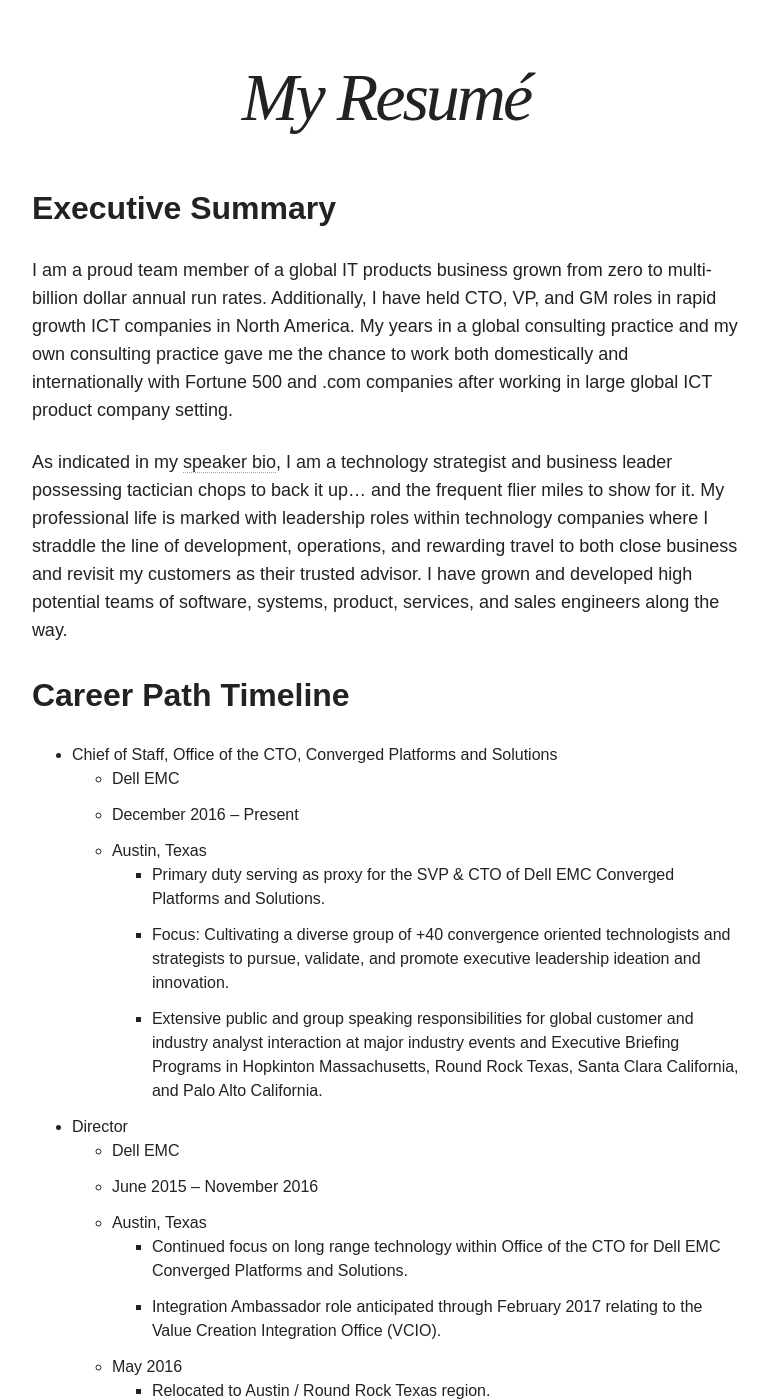
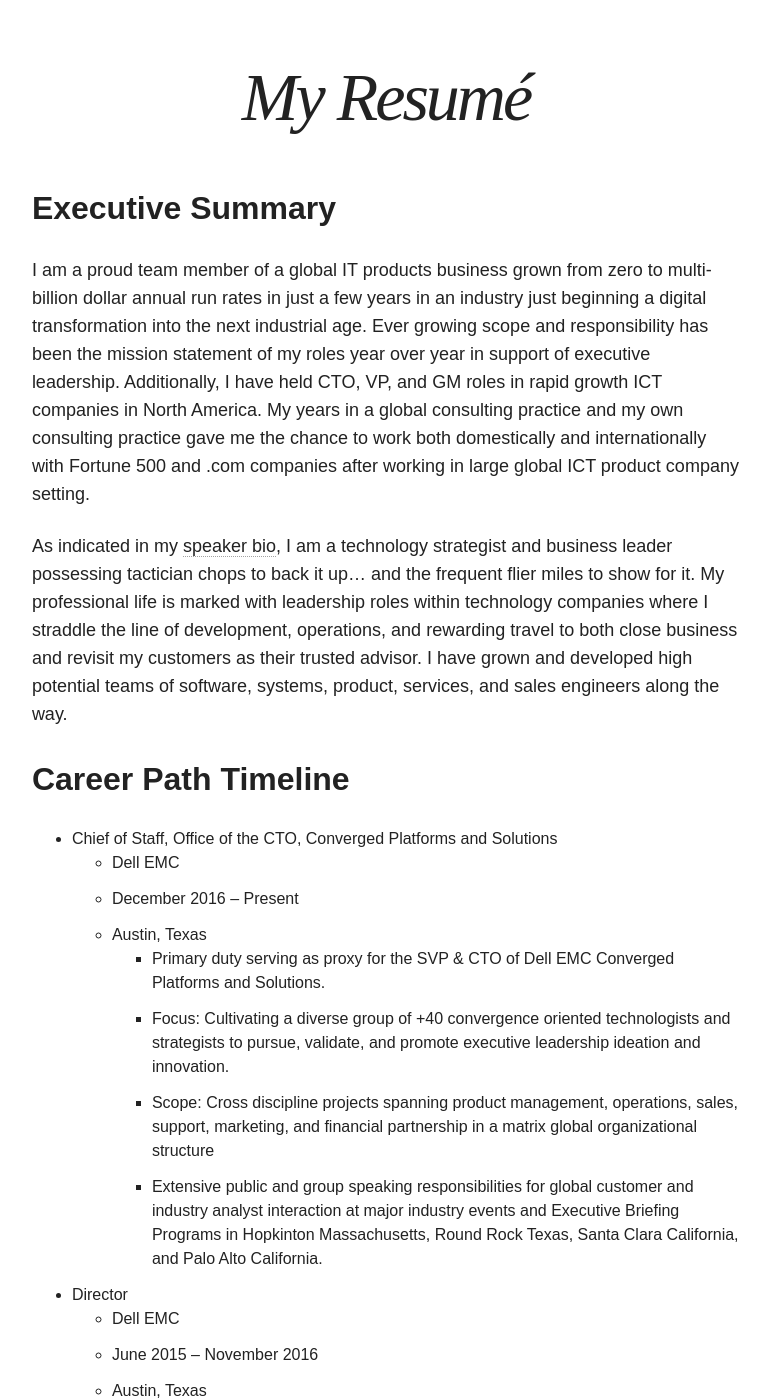
Before and after one commit to nsshommo/jaycuthrell.github.io, a Jekyll site: the page built from resume2017/index.md, in a window 1280 px wide and 1400 px high, scrolled down 603 px. Shown: the whole window, without its empty margins (254-1024 px from the left). Built offline with Jekyll 4.4.1, drawn with Linux system fonts in a browser that asks for light colours; nearby versions of some CDN libraries; comment, search, counter and statistics services are not loaded; some of the changed text lies outside the part shown.

Commit message:
formatting

```diff
--- a/resume2017/index.md
+++ b/resume2017/index.md
@@ -7,7 +7,7 @@ image:
 
 ## Executive Summary
 
-I am a proud team member of a global IT products business grown from zero to multi-billion dollar annual run rates. Additionally, I have held CTO, VP, and GM roles in rapid growth ICT companies in North America. My years in a global consulting practice and my own consulting practice gave me the chance to work both domestically and internationally with Fortune 500 and .com companies after working in large global ICT product company setting.
+I am a proud team member of a global IT products business grown from zero to multi-billion dollar annual run rates in just a few years in an industry just beginning a digital transformation into the next industrial age. Ever growing scope and responsibility has been the mission statement of my roles year over year in support of executive leadership. Additionally, I have held CTO, VP, and GM roles in rapid growth ICT companies in North America. My years in a global consulting practice and my own consulting practice gave me the chance to work both domestically and internationally with Fortune 500 and .com companies after working in large global ICT product company setting.
 
 As indicated in my [speaker bio](/), I am a technology strategist and business leader possessing tactician chops to back it up... and the frequent flier miles to show for it. My professional life is marked with leadership roles within technology companies where I straddle the line of development, operations, and rewarding travel to both close business and revisit my customers as their trusted advisor. I have grown and developed high potential teams of software, systems, product, services, and sales engineers along the way.
 
@@ -19,6 +19,7 @@ As indicated in my [speaker bio](/), I am a technology strategist and business l
   - Austin, Texas
     - Primary duty serving as proxy for the SVP & CTO of Dell EMC Converged Platforms and Solutions.
     - Focus: Cultivating a diverse group of +40 convergence oriented technologists and strategists to pursue, validate, and promote executive leadership ideation and innovation.
+    - Scope: Cross discipline projects spanning product management, operations, sales, support, marketing, and financial partnership in a matrix global organizational structure
     - Extensive public and group speaking responsibilities for global customer and industry analyst interaction at major industry events and Executive Briefing Programs in Hopkinton Massachusetts, Round Rock Texas, Santa Clara California, and Palo Alto California.
 
 
```
Also changed, not shown: other parts of resume2017/index.md (+1 -1 lines).
